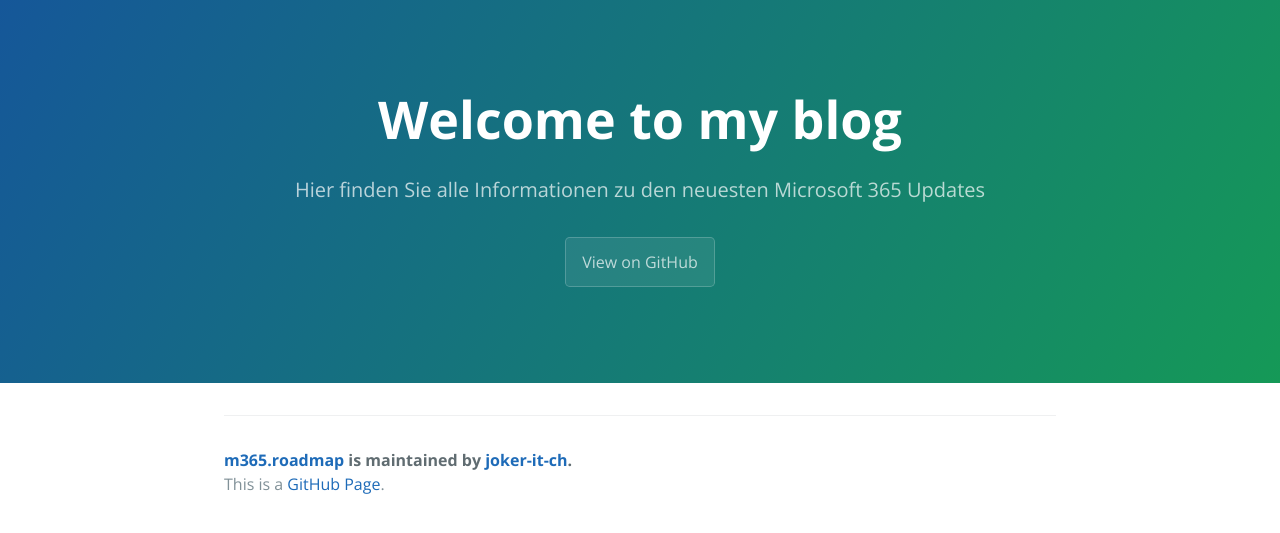
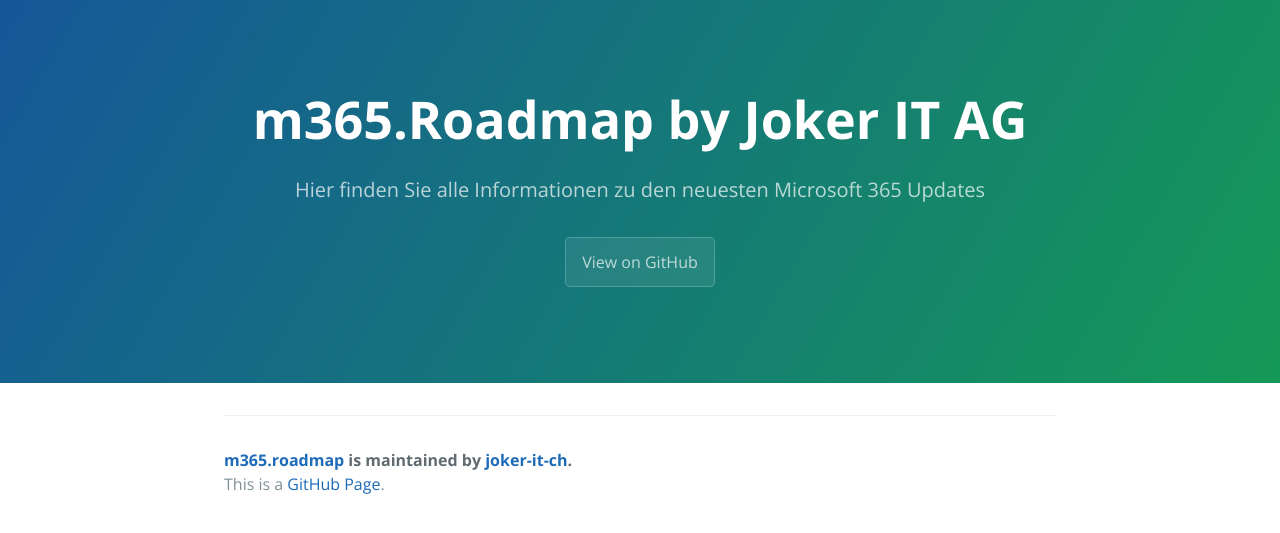
Before and after one commit to joker-it-ch/m365.roadmap, a Jekyll site: the page built from index.md, in a window 1280 px wide. Shown: the top 533 px of the page. Built offline with Jekyll 4.4.1, drawn with Linux system fonts in a browser that asks for light colours; our own code applies the rules of GitHub Pages for plain Markdown files.

Commit message:
change title

```diff
--- a/index.md
+++ b/index.md
@@ -1,3 +1,3 @@
 ---
-title: Welcome to my blog
+title: m365.Roadmap by Joker IT AG
 ---
```
